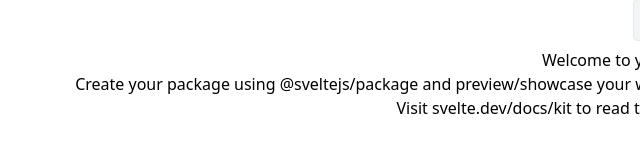
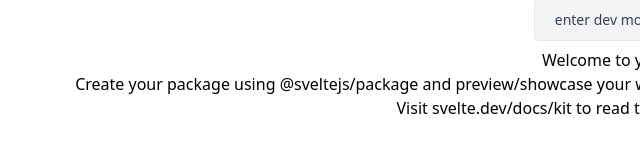
Before and after one commit to AnsBdran/viewport-playground, a SvelteKit app: page / in a window 1280 px wide. Shown: the top 160 px of the page, without its empty margins (640-1280 px from the left). Built offline with nearby package versions, Linux system fonts and the light colour scheme.

Commit message:
updated src attribute on iframe

```diff
--- a/src/lib/component/viewport-playground.svelte
+++ b/src/lib/component/viewport-playground.svelte
@@ -2,7 +2,7 @@
 	import { DEVICES, TOOLBAR_HEIGHT } from './consts';
 	import { viewport_dev_state } from './state.svelte';
 	import Toolbar from './toolbar.svelte';
-
+	import { goto } from '$app/navigation';
 	const { children } = $props();
 	const device = $derived(DEVICES.find((d) => d.id === viewport_dev_state.device_id));
 	const width = $derived(viewport_dev_state.orientation === 'l' ? device?.height : device?.width);
@@ -42,8 +42,9 @@
 			class="flex items-center"
 			style="height: calc(100vh - {TOOLBAR_HEIGHT}px); margin-top: {TOOLBAR_HEIGHT}px"
 		>
+			<!-- src="./index.html" -->
+			<!-- src="" -->
 			<iframe
-				src="./index.html"
 				{height}
 				title="viewport playground"
 				frameborder="0"
--- a/src/routes/+layout.svelte
+++ b/src/routes/+layout.svelte
@@ -1,7 +1,12 @@
 <script lang="ts">
+	import ViewportPlayground from '$lib/component/viewport-playground.svelte';
 	import '../app.css';
 
 	let { children } = $props();
 </script>
 
-{@render children()}
+<ViewportPlayground>
+	<a href="/about">About</a>
+	<a href="/">Home</a>
+	{@render children()}
+</ViewportPlayground>
--- a/src/routes/+page.svelte
+++ b/src/routes/+page.svelte
@@ -3,11 +3,9 @@
 	import { Button } from '$lib/ui';
 </script>
 
-<ViewportPlayground>
 <Button onclick={enter_dev_mode}>enter dev mode</Button>
 <h1>Welcome to your library project</h1>
 <p>Create your package using @sveltejs/package and preview/showcase your work with SvelteKit</p>
 <p>
 	Visit <a href="https://svelte.dev/docs/kit">svelte.dev/docs/kit</a> to read the documentation
 </p>
-</ViewportPlayground>
--- /dev/null
+++ b/src/routes/about/+page.svelte
@@ -0,0 +1 @@
+<h1>About</h1>
```
Lines whose indentation alone changed are shown as unchanged.
